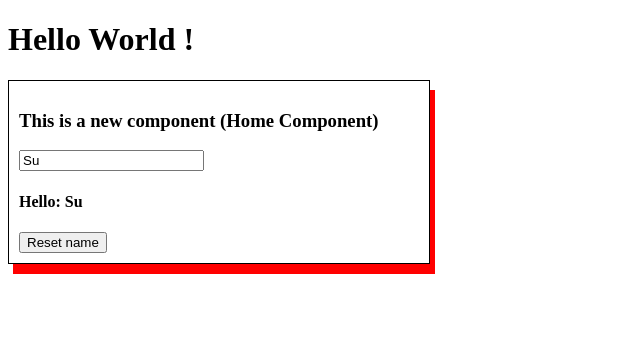
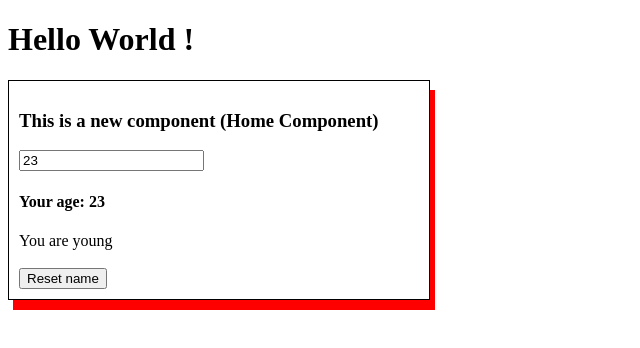
Before and after one commit to Tran-Du-Su/Angular12, an Angular app: page / in a window 1280 px wide. Shown: the top 348 px of the page, without its empty margins (0-640 px from the left). Built offline with nearby package versions, Linux system fonts and the light colour scheme.

Commit message:
Template

```diff
--- a/src/app/home/home.component.html
+++ b/src/app/home/home.component.html
@@ -1,14 +1,19 @@
 <div class="test">
   <h3>This is a new component (Home Component)</h3>
 
-  <input type="text" [(ngModel)]="name">
+  <input type="text" [(ngModel)]="age">
   <br>
-  <h4>Hello: {{ name }}</h4>
-  <!-- <input type="text" [value]="name" [title]="'My name is: ' + name">
+  <!-- <h4>Hello: {{ name }}</h4> -->
+  <!-- <input type="text" [value]="name" [title]="'My name is: ' + name"> -->
 
-  <h4 *ngIf="age > 30">You are old</h4>
+<h4>Your age: {{ age }}</h4>
 
+  <!-- <h4 *ngIf="age > 30">You are old</h4>
   <h4 *ngIf="age <= 30">You are young</h4> -->
 
+  <div *ngIf="age > 30; then old else young"></div>
+  <ng-template #old>You are old</ng-template>
+  <ng-template #young>You are young</ng-template>
+  <br><br>
   <button (click)="resetName()">Reset name</button>
 </div>
```
